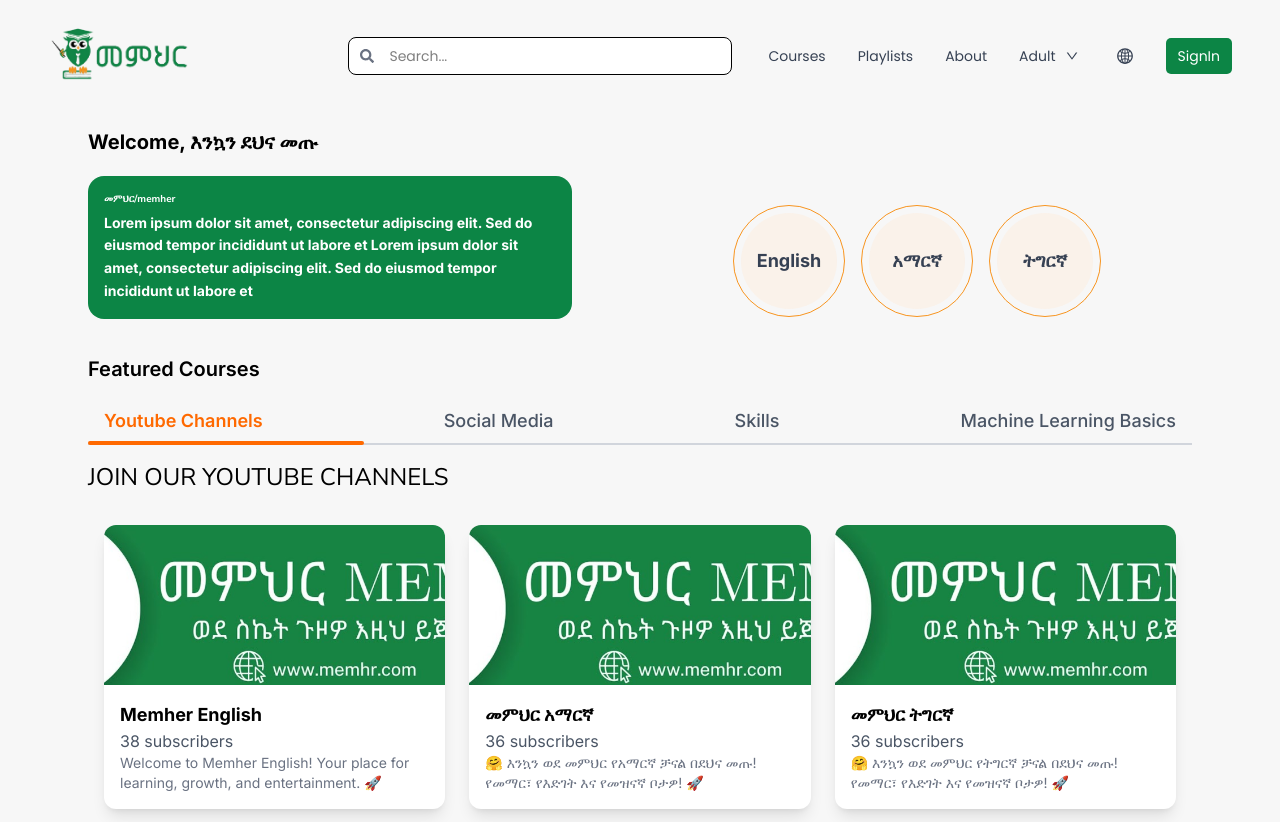
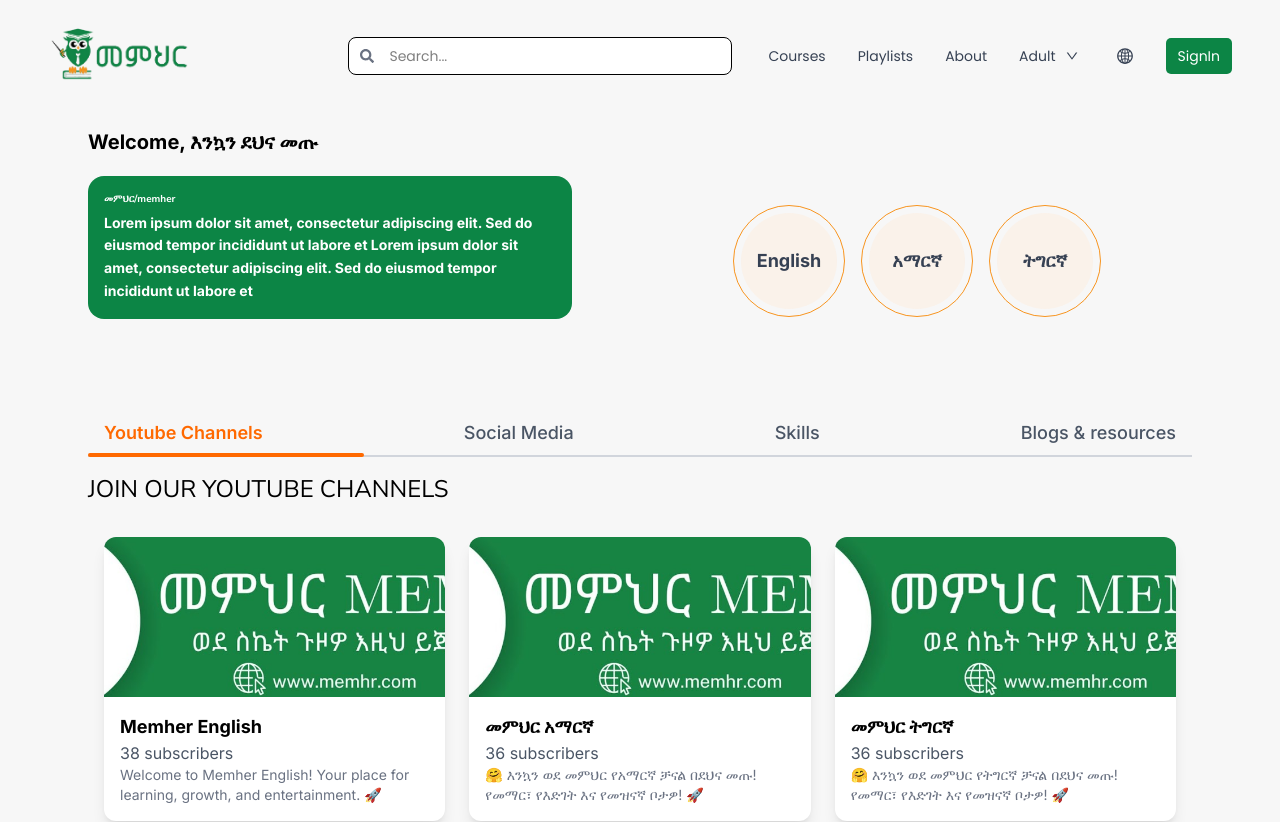
Before and after one commit to tsizion/memhr, a React (Vite) app: page / in a window 1280 px wide. Shown: the top 822 px of the page. Built offline with nearby package versions, Linux system fonts and the light colour scheme.

Commit message:
new change

```diff
--- a/src/Components/FeaturedCourses.jsx/FeaturedCourse.jsx
+++ b/src/Components/FeaturedCourses.jsx/FeaturedCourse.jsx
@@ -1,7 +1,14 @@
 import React, { useState } from "react";
 import CourseCards from "./CourseCards";
 import YoutubeComponent from "../Youtube/YoutubeComponent";
-import { FaGreaterThan, FaLessThan } from "react-icons/fa";
+import {
+  FaBook,
+  FaChalkboardTeacher,
+  FaGraduationCap,
+  FaGreaterThan,
+  FaLaptopCode,
+  FaLessThan,
+} from "react-icons/fa";
 import { FaInstagram, FaTiktok, FaFacebook, FaYoutube } from "react-icons/fa";
 import ComingSoon from "../ComingSoon";
 import { skill1, skill2, skill3, skill4 } from "../../assets";
@@ -11,17 +18,15 @@
     { id: 1, name: "Youtube Channels" },
     { id: 2, name: "Social Media" },
     { id: 3, name: "Skills" }, // Changed "UI/UX Design Principles" to "Skills"
-    { id: 4, name: "Machine Learning Basics" },
+    { id: 4, name: "Blogs & resources" },
   ];
 
   const [activeCourse, setActiveCourse] = useState(1);
   const [isModalOpen, setIsModalOpen] = useState(false);
 
   return (
-    <div className="py-4 w-full">
-      <h2 className="xsm:text-[13px] sm:text-sm md:text-xl font-semibold mb-4">
-        Featured Courses
-      </h2>
+    <div className="py-4 w-full my-10">
+      <h2 className="xsm:text-[13px] sm:text-sm md:text-xl font-semibold mb-4"></h2>
 
       {/* Course Selection */}
       <div className="relative w-full border-b-2 border-gray-300">
@@ -59,10 +64,7 @@
       ) : activeCourse === 3 ? (
         <SkillsSection />
       ) : (
-        <CourseCards
-          activeCourse={activeCourse}
-          onCardClick={() => setIsModalOpen(true)}
-        />
+        <BlogAndResources />
       )}
 
       {/* Navigation Buttons */}
@@ -174,5 +176,51 @@
     </div>
   );
 };
+const BlogAndResources = () => {
+  const resources = [
+    {
+      id: 1,
+      icon: <FaBook size={40} className="text-blue-500" />,
+      name: "Blog 1",
+      description: "Learn the basics of ML.",
+    },
+    {
+      id: 2,
+      icon: <FaChalkboardTeacher size={40} className="text-green-500" />,
+      name: "Resource 1",
+      description: "Top ML books.",
+    },
+    {
+      id: 3,
+      icon: <FaGraduationCap size={40} className="text-purple-500" />,
+      name: "Blog 2",
+      description: "ML algorithms explained.",
+    },
+    {
+      id: 4,
+      icon: <FaLaptopCode size={40} className="text-orange-500" />,
+      name: "Resource 2",
+      description: "Best ML courses.",
+    },
+  ];
+
+  return (
+    <div>
+      <h2 className="text-lg font-semibold mt-6 mb-3">Blog & Resources</h2>
+      <div className="grid grid-cols-2 sm:grid-cols-4 gap-4">
+        {resources.map((resource) => (
+          <div
+            key={resource.id}
+            className="bg-white shadow-md rounded-xl p-4 flex flex-col items-center text-center"
+          >
+            {resource.icon}
+            <h3 className="text-md font-semibold mt-2">{resource.name}</h3>
+            <p className="text-gray-600 text-sm">{resource.description}</p>
+          </div>
+        ))}
+      </div>
+    </div>
+  );
+};
 
 export default FeaturedCourse;
```
